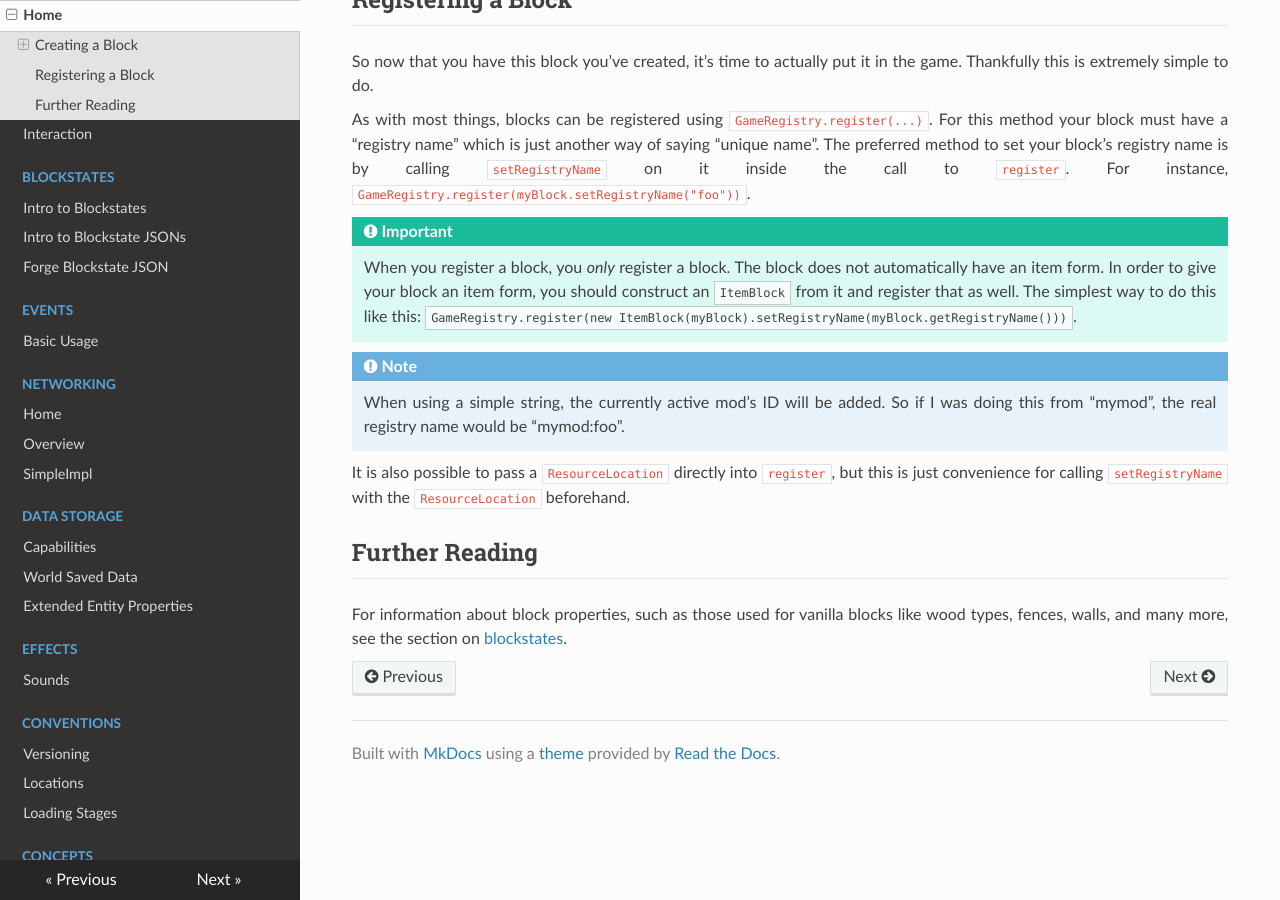
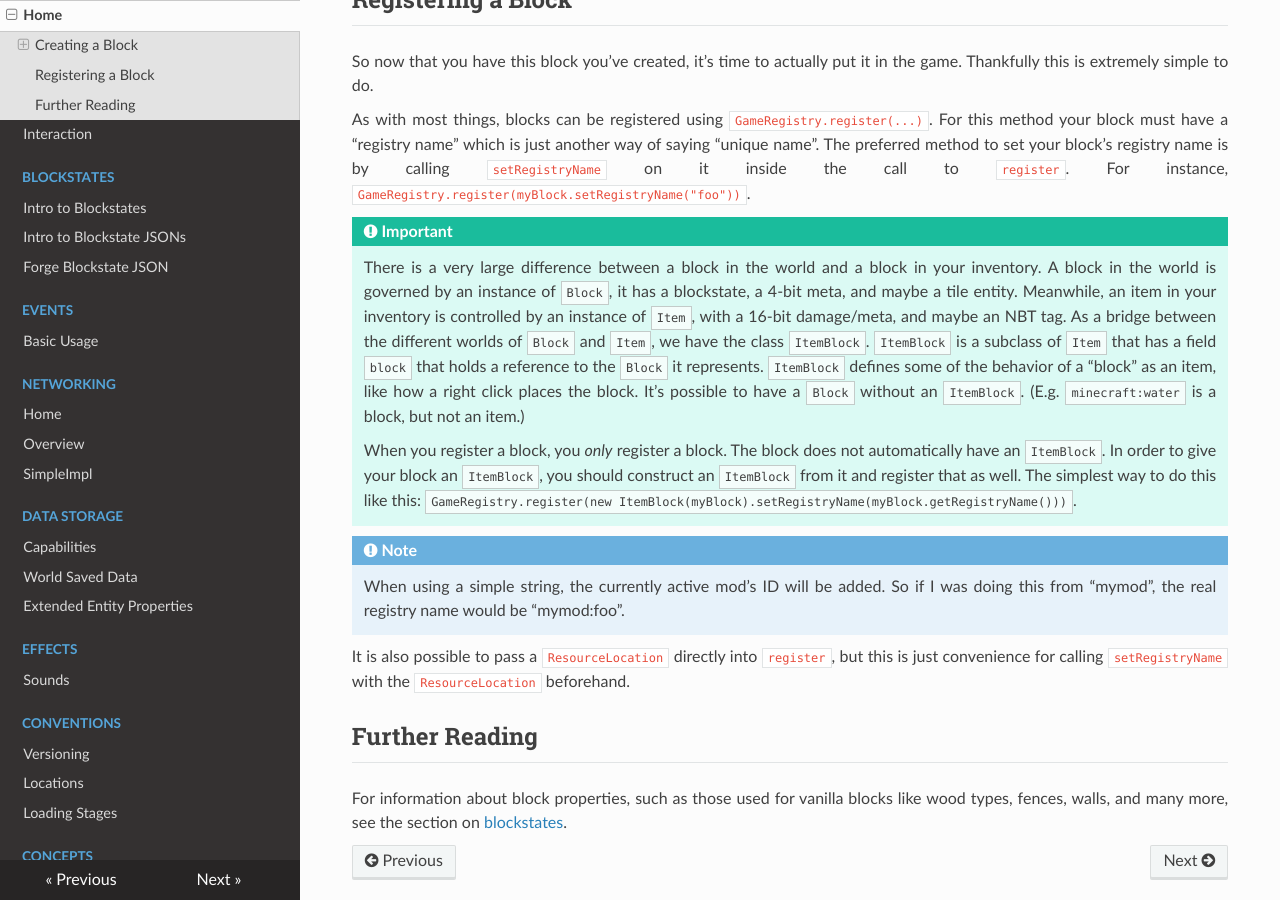
Before and after one commit to MinecraftForge/Documentation, an MkDocs documentation site: the page built from docs/blocks/blocks.md, in a window 1280 px wide and 900 px high, scrolled down 1133 px. Built offline with MkDocs 1.6.1, drawn with Linux system fonts in a browser that asks for light colours; nearby versions of some CDN libraries; old or Windows-style settings are respelled for this version of MkDocs.

Commit message:
Explain what `ItemBlock` is in more detail
Add paragraph on the differences between `Item` and `Block`, and how a
block has a representation for each. Describe how `ItemBlock` facilitates
this.

```diff
--- a/docs/blocks/blocks.md
+++ b/docs/blocks/blocks.md
@@ -33,7 +33,9 @@ As with most things, blocks can be registered using `GameRegistry.register(...)`
 
 !!! important
 
-    When you register a block, you *only* register a block. The block does not automatically have an item form. In order to give your block an item form, you should construct an `ItemBlock` from it and register that as well. The simplest way to do this like this: `GameRegistry.register(new ItemBlock(myBlock).setRegistryName(myBlock.getRegistryName()))`.
+    There is a very large difference between a block in the world and a block in your inventory. A block in the world is governed by an instance of `Block`, it has a blockstate, a 4-bit meta, and maybe a tile entity. Meanwhile, an item in your inventory is controlled by an instance of `Item`, with a 16-bit damage/meta, and maybe an NBT tag. As a bridge between the different worlds of `Block` and `Item`, we have the class `ItemBlock`. `ItemBlock` is a subclass of `Item` that has a field `block` that holds a reference to the `Block` it represents. `ItemBlock` defines some of the behavior of a "block" as an item, like how a right click places the block. It's possible to have a `Block` without an `ItemBlock`. (E.g. `minecraft:water` is a block, but not an item.)
+
+    When you register a block, you *only* register a block. The block does not automatically have an `ItemBlock`. In order to give your block an `ItemBlock`, you should construct an `ItemBlock` from it and register that as well. The simplest way to do this like this: `GameRegistry.register(new ItemBlock(myBlock).setRegistryName(myBlock.getRegistryName()))`.
 
 !!! note
 
```
